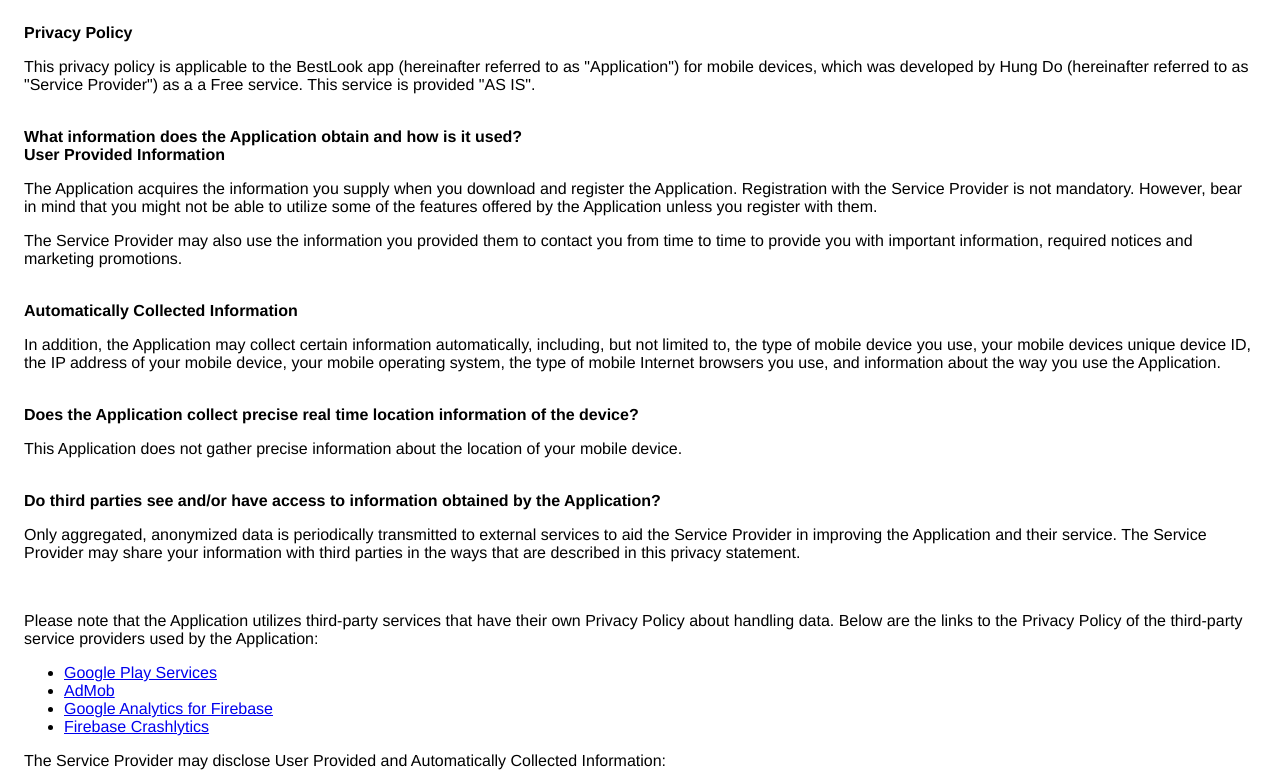
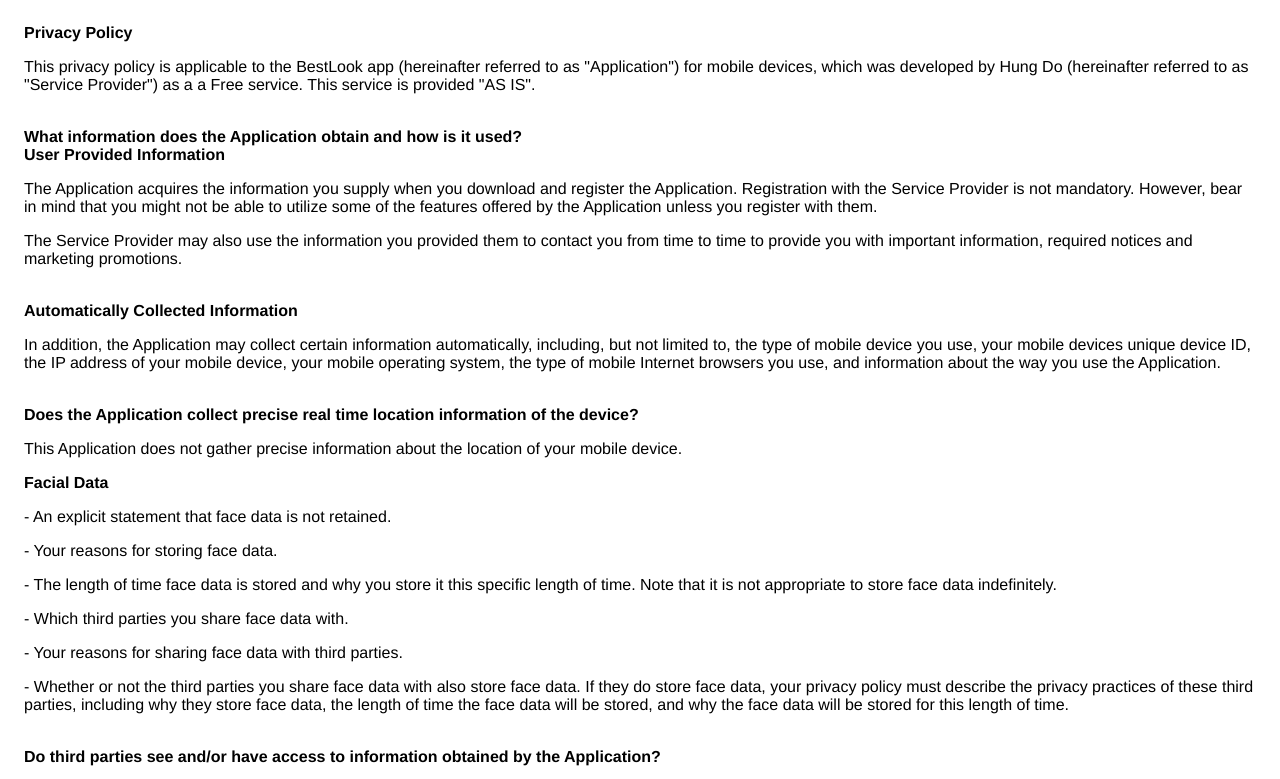
Before and after one commit to best-look/best-look.github.io, a plain HTML site: page privacy.html in a window 1280 px wide. Shown: the top 779 px of the page. Drawn offline with Linux system fonts and the light colour scheme.

Commit message:
Update privacy.html

```diff
--- a/privacy.html
+++ b/privacy.html
@@ -31,6 +31,14 @@
         Application.</p><br><strong>Does the Application collect precise real time location information of the
         device?</strong>
     <p>This Application does not gather precise information about the location of your mobile device.</p>
+    <strong>Facial Data</strong>
+    <p>- An explicit statement that face data is not retained.</p>
+    <p>- Your reasons for storing face data.</p>
+    <p>- The length of time face data is stored and why you store it this specific length of time. Note that it is not appropriate to store face data indefinitely.</p>
+    <p>- Which third parties you share face data with.</p>
+    <p>- Your reasons for sharing face data with third parties.</p>
+    <p>- Whether or not the third parties you share face data with also store face data. If they do store face data, your privacy policy must describe the privacy practices of these third parties, including why they store face data, the length of time the face data will be stored, and why the face data will be stored for this length of time.</p>
+
     <div style="display: none;">
         <p>This Application collects your device's location, which helps the Service Provider determine your approximate
             geographical location and make use of in below ways:</p>
```
